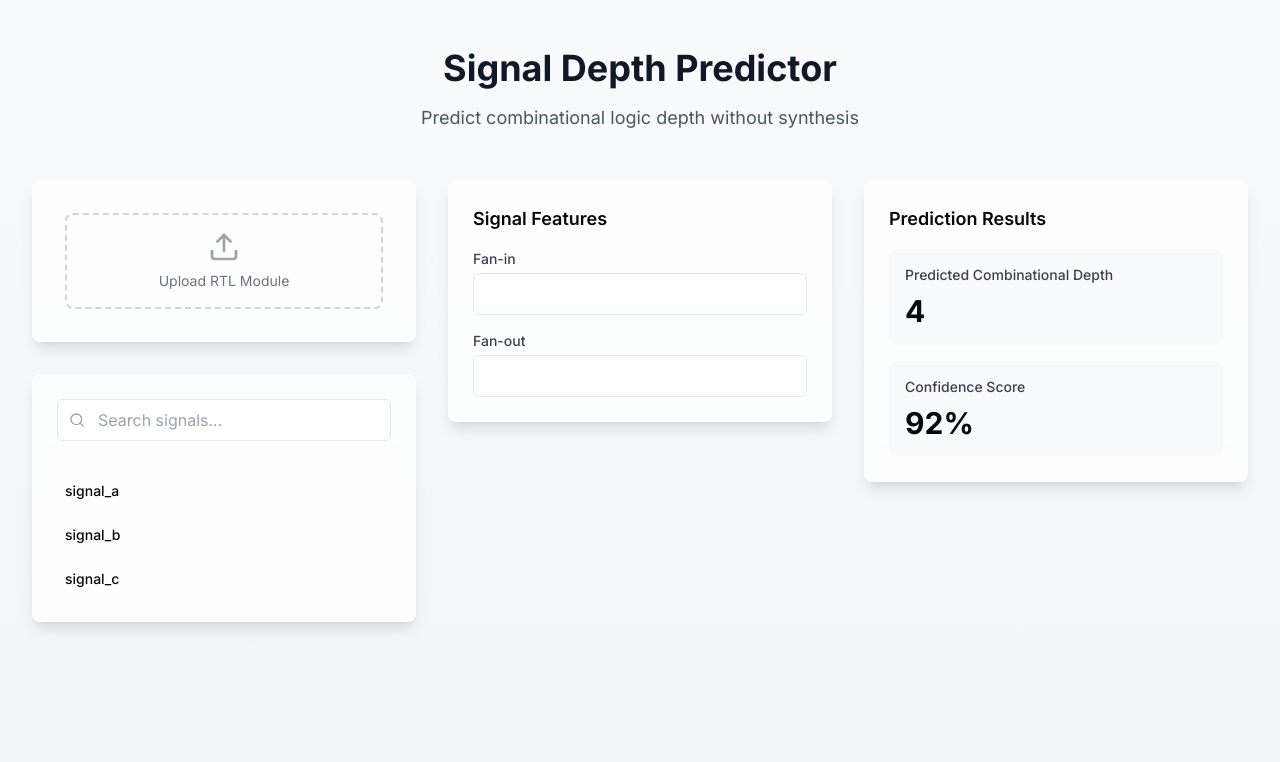
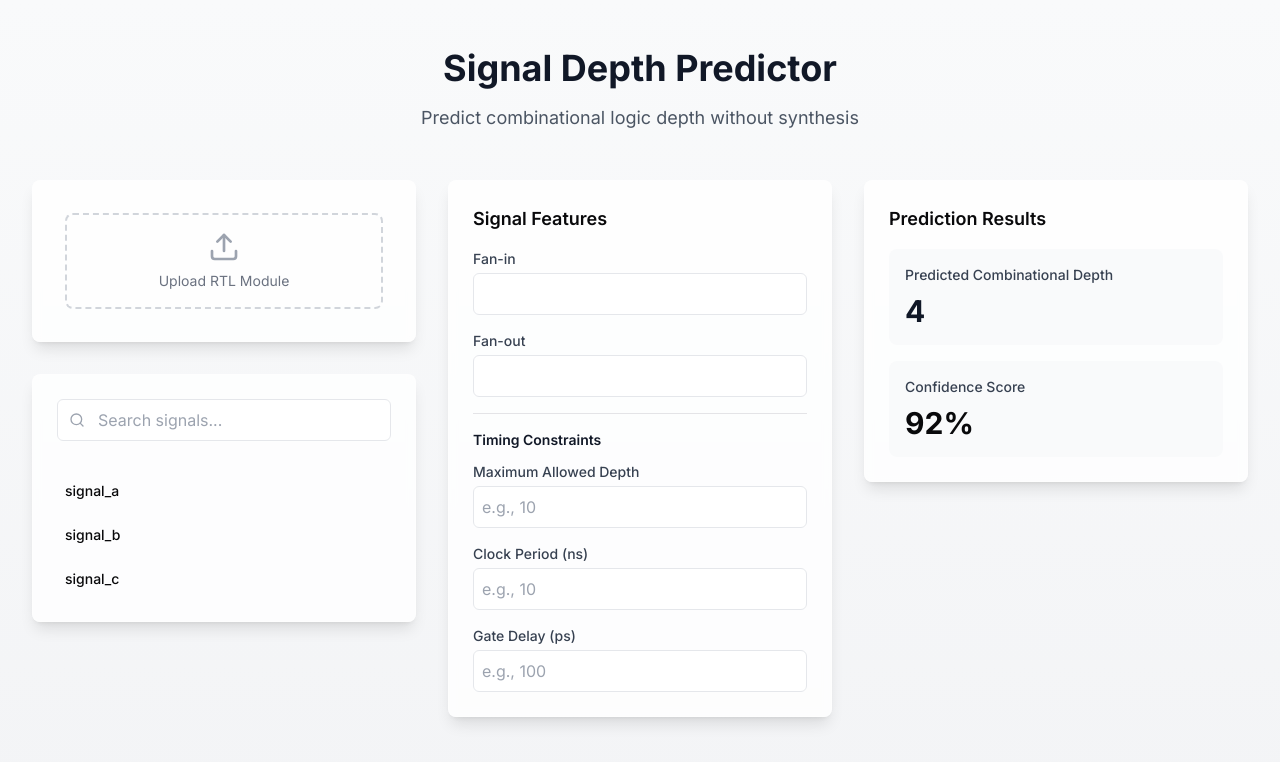
Before and after one commit to Divyanshi279/signal-depth-predictor, a React (Vite) app: page / in a window 1280 px wide. Shown: the top 762 px of the page. Built offline with nearby package versions, Linux system fonts and the light colour scheme.

Commit message:
Add timing violation feature
This commit adds a feature to pre-define timing violations to reduce time complexity.

```diff
--- a/src/components/FeatureInput.tsx
+++ b/src/components/FeatureInput.tsx
@@ -4,6 +4,9 @@ import { useState } from 'react';
 export const FeatureInput = () => {
   const [fanIn, setFanIn] = useState('');
   const [fanOut, setFanOut] = useState('');
+  const [maxAllowedDepth, setMaxAllowedDepth] = useState('');
+  const [clockPeriod, setClockPeriod] = useState('');
+  const [gateDelay, setGateDelay] = useState('');
 
   return (
     <div className="glass-card p-6 rounded-lg animate-fade-in">
@@ -31,6 +34,53 @@ export const FeatureInput = () => {
             className="w-full p-2 rounded-md border border-gray-200 focus:outline-none focus:ring-2 focus:ring-gray-200"
           />
         </div>
+
+        <div className="border-t pt-4 mt-4">
+          <h4 className="text-sm font-semibold text-gray-900 mb-3">Timing Constraints</h4>
+
+          <div className="space-y-4">
+            <div>
+              <label className="block text-sm font-medium text-gray-700 mb-1">
+                Maximum Allowed Depth
+              </label>
+              <input
+                type="number"
+                value={maxAllowedDepth}
+                onChange={(e) => setMaxAllowedDepth(e.target.value)}
+                placeholder="e.g., 10"
+                className="w-full p-2 rounded-md border border-gray-200 focus:outline-none focus:ring-2 focus:ring-gray-200"
+              />
+            </div>
+
+            <div>
+              <label className="block text-sm font-medium text-gray-700 mb-1">
+                Clock Period (ns)
+              </label>
+              <input
+                type="number"
+                value={clockPeriod}
+                onChange={(e) => setClockPeriod(e.target.value)}
+                placeholder="e.g., 10"
+                className="w-full p-2 rounded-md border border-gray-200 focus:outline-none focus:ring-2 focus:ring-gray-200"
+                step="0.1"
+              />
+            </div>
+
+            <div>
+              <label className="block text-sm font-medium text-gray-700 mb-1">
+                Gate Delay (ps)
+              </label>
+              <input
+                type="number"
+                value={gateDelay}
+                onChange={(e) => setGateDelay(e.target.value)}
+                placeholder="e.g., 100"
+                className="w-full p-2 rounded-md border border-gray-200 focus:outline-none focus:ring-2 focus:ring-gray-200"
+                step="1"
+              />
+            </div>
+          </div>
+        </div>
       </div>
     </div>
   );
--- a/src/components/ResultsDisplay.tsx
+++ b/src/components/ResultsDisplay.tsx
@@ -1,5 +1,9 @@
 
 export const ResultsDisplay = () => {
+  const predictedDepth = 4;
+  const maxAllowedDepth = 5; // This should come from FeatureInput in a real implementation
+  const hasTimingViolation = predictedDepth > maxAllowedDepth;
+
   return (
     <div className="glass-card p-6 rounded-lg animate-fade-in">
       <h3 className="text-lg font-semibold mb-4">Prediction Results</h3>
@@ -8,7 +12,16 @@ export const ResultsDisplay = () => {
           <p className="text-sm font-medium text-gray-700">
             Predicted Combinational Depth
           </p>
-          <p className="text-3xl font-bold mt-2">4</p>
+          <div className="flex items-center gap-2">
+            <p className={`text-3xl font-bold mt-2 ${hasTimingViolation ? 'text-red-600' : 'text-gray-900'}`}>
+              {predictedDepth}
+            </p>
+            {hasTimingViolation && (
+              <span className="text-xs font-medium text-red-600 bg-red-50 px-2 py-1 rounded">
+                Timing Violation
+              </span>
+            )}
+          </div>
         </div>
         <div className="p-4 bg-gray-50 rounded-lg">
           <p className="text-sm font-medium text-gray-700">
@@ -16,6 +29,15 @@ export const ResultsDisplay = () => {
           </p>
           <p className="text-3xl font-bold mt-2">92%</p>
         </div>
+
+        {hasTimingViolation && (
+          <div className="p-4 bg-red-50 rounded-lg border border-red-100">
+            <p className="text-sm font-medium text-red-800">
+              Warning: The predicted combinational depth exceeds the maximum allowed depth.
+              Consider architectural optimizations to reduce logic depth.
+            </p>
+          </div>
+        )}
       </div>
     </div>
   );
```
